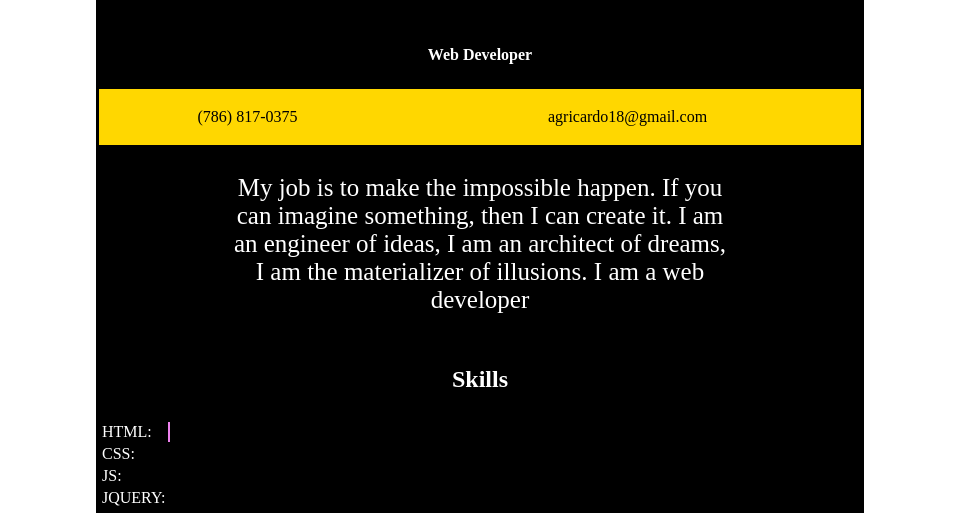
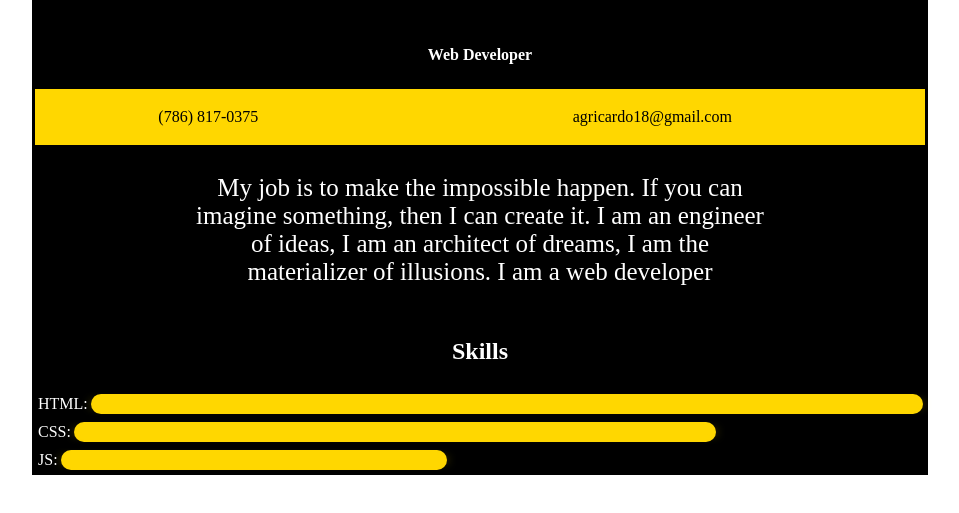
Before and after one commit to agricardo/resumen, a website: page resume.html in a window 1280 px wide. Shown: the part 500-1013 px from the top of the page, without its empty margins (160-1119 px from the left). After the commit the page ends 975 px from the top, so only its background shows below. Drawn offline with Linux system fonts and the light colour scheme.

Commit message:
skills bar added

```diff
--- a/resume.html
+++ b/resume.html
@@ -9,7 +9,7 @@
 
 </head>
 
-<body style="padding: 0%; margin: 0vh 20vw 0vh 20vw; ">
+<body style="padding: 0%; margin: 0vh 15vw 0vh 15vw; ">
     <table width=100% style="background-color: black;">
         <tbody>
             <tr>
@@ -89,21 +89,40 @@
                                 <td align="left" style="color: white;">
                                     <div>HTML:</div>
                                 </td>
-                                <td align="left" style="background-color: violet; width: 90%,"></td>
+                                <td align="left" style="background-color: gold; width: 90vw; border-radius: 15px;">
+                                        <div style="box-shadow: 0px 0px 10px 1px gold;"></div>
+                                    </td>
+                            </tr>
+                        </tbody>
+                    </table>
+                </td>
             </tr>
             <tr>
+                    <td>
+                        <table>
+                            <tbody>
+                                <tr >
                                     <td align="left" style="color: white;">
                                         <div>CSS:</div>
                                     </td>
+                                    <td align="left" style="background-color: gold; width: 50vw; border-radius: 15px;">
+                                            <div style="box-shadow: 0px 0px 10px 1px gold;"></div>
+                                        </td>
+                                </tr>
+                            </tbody>
+                        </table>
+                    </td>
                 </tr>
                 <tr>
+                        <td>
+                            <table>
+                                <tbody>
+                                    <tr >
                                         <td align="left" style="color: white;">
                                             <div>JS:</div>
                                         </td>
-                            </tr>
-                            <tr>
-                                <td align="left" style="color: white;">
-                                    <div>JQUERY:</div>
+                                        <td align="left" style=" background-color: gold; width: 30vw;  border-radius: 15px">
+                                                <div style="box-shadow: 0px 0px 10px 1px gold;"></div>
                                             </td>
                                     </tr>
                                 </tbody>
--- a/server.js
+++ b/server.js
@@ -1,4 +1,4 @@
-var port = process.env.PORT || 3934;
+var port = process.env.PORT || 8088;
 
 var express = require('express');
 var fs = require('fs');
@@ -26,7 +26,7 @@ var mailOptions = {
 }
 
 app.use(function (req, res, next) {
-  res.setHeader('Access-Control-Allow-Origin', '*');
+  res.setHeader('Access-Control-Allow-Origin', 'fvi-grad.com');
   res.setHeader('Access-Control-Allow-Methods', 'Post');
   res.setHeader('Access-Control-Allow-Methods', 'X-Requested-With, content-type');
   res.setHeader('Access-Control-Allow-Credentials', true);
@@ -70,7 +70,7 @@ app.get('/', function (req, res){
     </head>
     <body>
         <h1>Email Form</h1>
-        <form action="http://localhost:3934/" method="POST">
+        <form action="http://fvi-grad.com:8088/" method="POST">
             <div>
                 To: <input type="text" name="dest_email">
             </div>
```
Lines whose indentation alone changed are shown as unchanged.
